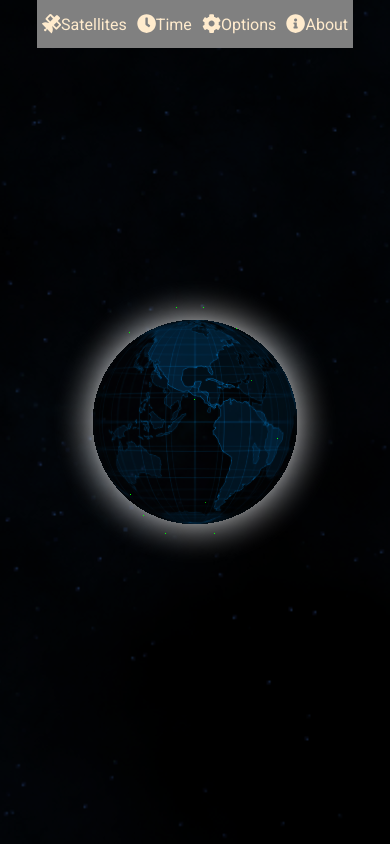
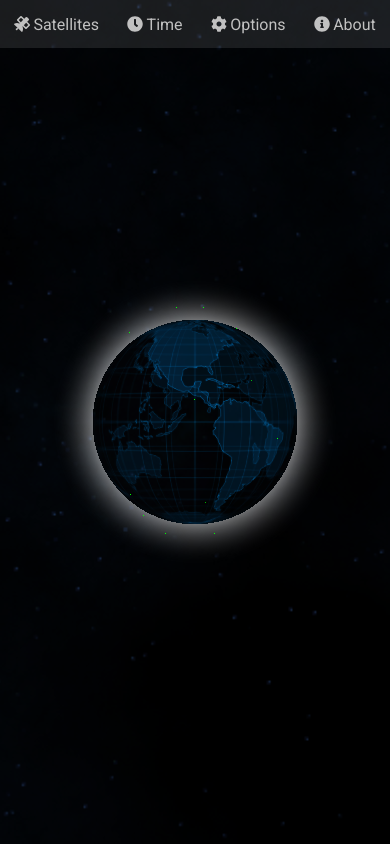
Before and after one commit to lczuba/starlink-in-orbit, a website with bundled scripts: page index.html in a window 390 px wide. Built offline with nearby package versions, Linux system fonts and the light colour scheme.

Commit message:
add styles

```diff
--- a/index.css
+++ b/index.css
@@ -1,14 +1,14 @@
 :root {
     font-size: 16px;
     font-family: 'Roboto';
-    --text-primary: blanchedalmond;
-    --text-secondary: blanchedalmond;
+    --text-primary: #c1c1c1;
+    --text-secondary: #c1c1c1;
 }
 html, body {
     margin: 0;
     padding: 0;
     height: 100vh;
-    color: white;
+    color: #c1c1c1;
 }
 
 canvas {
@@ -17,55 +17,87 @@ canvas {
     display: block;
 }
 
+/* @media only screen and (max-width:500) {
+
+} */
+
 /* ///////////////////////////////////////////////// */
 .navbar {
     position: fixed;
+    top: 0;
+    z-index: +1;
     width: 100vw;
     height: 3rem;
     color: var(--text-primary);
     display: flex;
-    /* align-items: center; */
     justify-content: center;
 
 }
 
 .navbar__list {
     list-style: none;
-    background-color: grey;
+    background-color: rgb(255,255,255,0.1);
+    border-bottom-left-radius: 0.2rem;
+    border-bottom-right-radius: 0.2rem;
 
+    font-size: 1.2rem;
     padding: 0;
     margin: 0;
     display: flex;
-    /* align-items: center;
-    justify-content: center;  */
+    /* align-items: center; */
+    justify-content: center;
 }
 
 .navbar__item {
-    padding: 5px;
+    padding: 0.8rem;
     display: flex;
     flex-direction: row;
     align-items: center;
-    /* justify-content: center;  */
+    justify-content: center;
     cursor: pointer;
 }
 
-.navbar__item:hover {
-    opacity: 0.6;
+.navbar__item:hover{
+    opacity: 0.5;
 }
 
 svg {
-    min-width: 1.2rem;
+    width: 1.5rem;
+    padding: 0;
+    margin-right: 0.2rem;
+}
+
+@media only screen and (max-width: 500px) {
+    .navbar__list {
+        font-size: 1rem;
+        width: 100%;
+        border-radius: 0;
+        justify-content: space-around;
+
+    }
+
+    .navbar__item {
+        padding: 0;
+    }
+
+    .navbar__item:hover {
+        opacity: 1;
+    }
+
+    svg {
+        max-width: 1rem;
+    }
 }
 
 /* ///////////////////////////////////////////////// */
 .toolbox {
     position: fixed;
+    z-index: 0;
     left: -20rem;
     top: 0;
     width: 20rem;
     height: 100vh;
-    opacity: 0.8;
-    background-color: gray;
+    background-color: rgb(255,255,255,0.1);
     transition: left 1s;
 }
 
@@ -83,8 +115,24 @@ svg {
     display: block;
 }
 
+.toolbox__head {
+    margin-top: 2rem;
+}
+
 .toolbox__body{
     height: 100%;
+}
+
+@media only screen and (max-width:500px) {
+    .toolbox {
+        top:3rem;
+        width:100vw;
+        left: -100vw;
+    }
+
+    .toolbox--active {
+        left: 0;
+    }
 }
 
 /* ///////////////////////////////////////////////// */
@@ -101,7 +149,7 @@ satellite-group {
     align-items: center;
     justify-content: space-between;
 
-    background-color: tan;
+    background-color:  rgb(255,255,255,0.1);
 }
 
 .satellite-group__bar:hover {
@@ -155,7 +203,7 @@ satellite-list-item {
     align-items: center;
     flex-direction: column;
 
-    background-color: rgb(204, 192, 175);
+    background-color: rgb(255,255,255,0.1);
     border: 1px, solid, black;
     margin: 2px;
 
```
